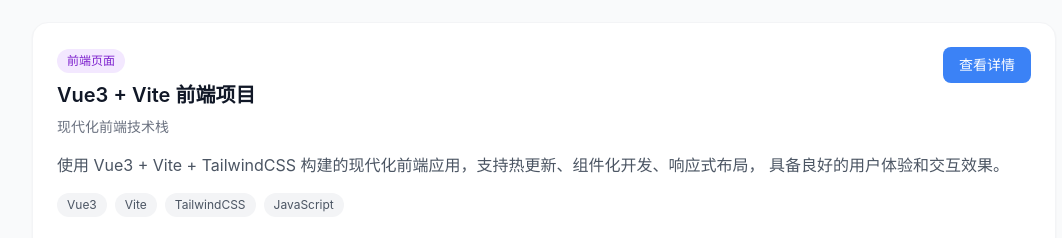
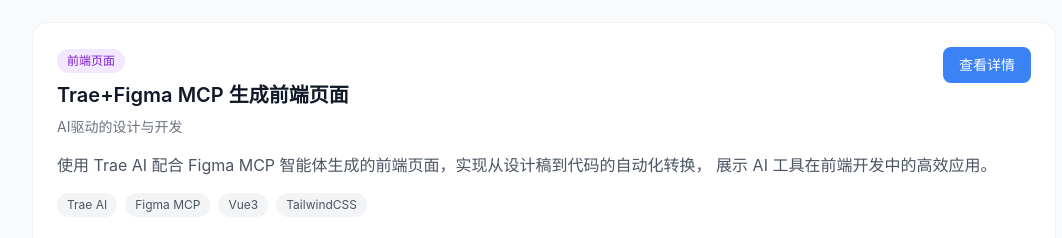
Before and after one commit to Siebel-jia/productManager, a plain HTML site: page index.html in a window 1280 px wide. Shown: the part 1952-2190 px from the top of the page, without its empty margins (96-1158 px from the left). Drawn offline with nearby package versions, Linux system fonts and the light colour scheme.

Commit message:
Update frontend project title and description

```diff
--- a/index.html
+++ b/index.html
@@ -345,22 +345,22 @@
                             <div class="flex items-start justify-between mb-4">
                                 <div>
                                     <span class="inline-block px-2.5 py-1 rounded-full text-xs font-medium bg-purple-100 dark:bg-purple-900/30 text-purple-700 dark:text-purple-400 mb-2">前端页面</span>
-                                    <h3 class="text-xl font-semibold mb-2">Vue3 + Vite 前端项目</h3>
-                                    <p class="text-gray-500 dark:text-gray-300 text-sm">现代化前端技术栈</p>
+                                    <h3 class="text-xl font-semibold mb-2">Trae+Figma MCP 生成前端页面</h3>
+                                    <p class="text-gray-500 dark:text-gray-300 text-sm">AI驱动的设计与开发</p>
                                 </div>
                                 <a href="https://siebel-jia.github.io/figma/" target="_blank" class="px-4 py-2 bg-primary-500 hover:bg-primary-600 text-white text-sm font-medium rounded-lg transition-colors">
                                     查看详情
                                 </a>
                             </div>
                             <p class="text-gray-600 dark:text-gray-300 mb-4">
-                                使用 Vue3 + Vite + TailwindCSS 构建的现代化前端应用，支持热更新、组件化开发、响应式布局，
-                                具备良好的用户体验和交互效果。
+                                使用 Trae AI 配合 Figma MCP 智能体生成的前端页面，实现从设计稿到代码的自动化转换，
+                                展示 AI 工具在前端开发中的高效应用。
                             </p>
                             <div class="flex flex-wrap gap-2">
+                                <span class="px-2.5 py-1 rounded-full text-xs bg-gray-100 dark:bg-gray-500 text-gray-600 dark:text-gray-300">Trae AI</span>
+                                <span class="px-2.5 py-1 rounded-full text-xs bg-gray-100 dark:bg-gray-500 text-gray-600 dark:text-gray-300">Figma MCP</span>
                                 <span class="px-2.5 py-1 rounded-full text-xs bg-gray-100 dark:bg-gray-500 text-gray-600 dark:text-gray-300">Vue3</span>
-                                <span class="px-2.5 py-1 rounded-full text-xs bg-gray-100 dark:bg-gray-500 text-gray-600 dark:text-gray-300">Vite</span>
                                 <span class="px-2.5 py-1 rounded-full text-xs bg-gray-100 dark:bg-gray-500 text-gray-600 dark:text-gray-300">TailwindCSS</span>
-                                <span class="px-2.5 py-1 rounded-full text-xs bg-gray-100 dark:bg-gray-500 text-gray-600 dark:text-gray-300">JavaScript</span>
                             </div>
                         </div>
                         <div class="border-t border-gray-100 dark:border-gray-500">
```
